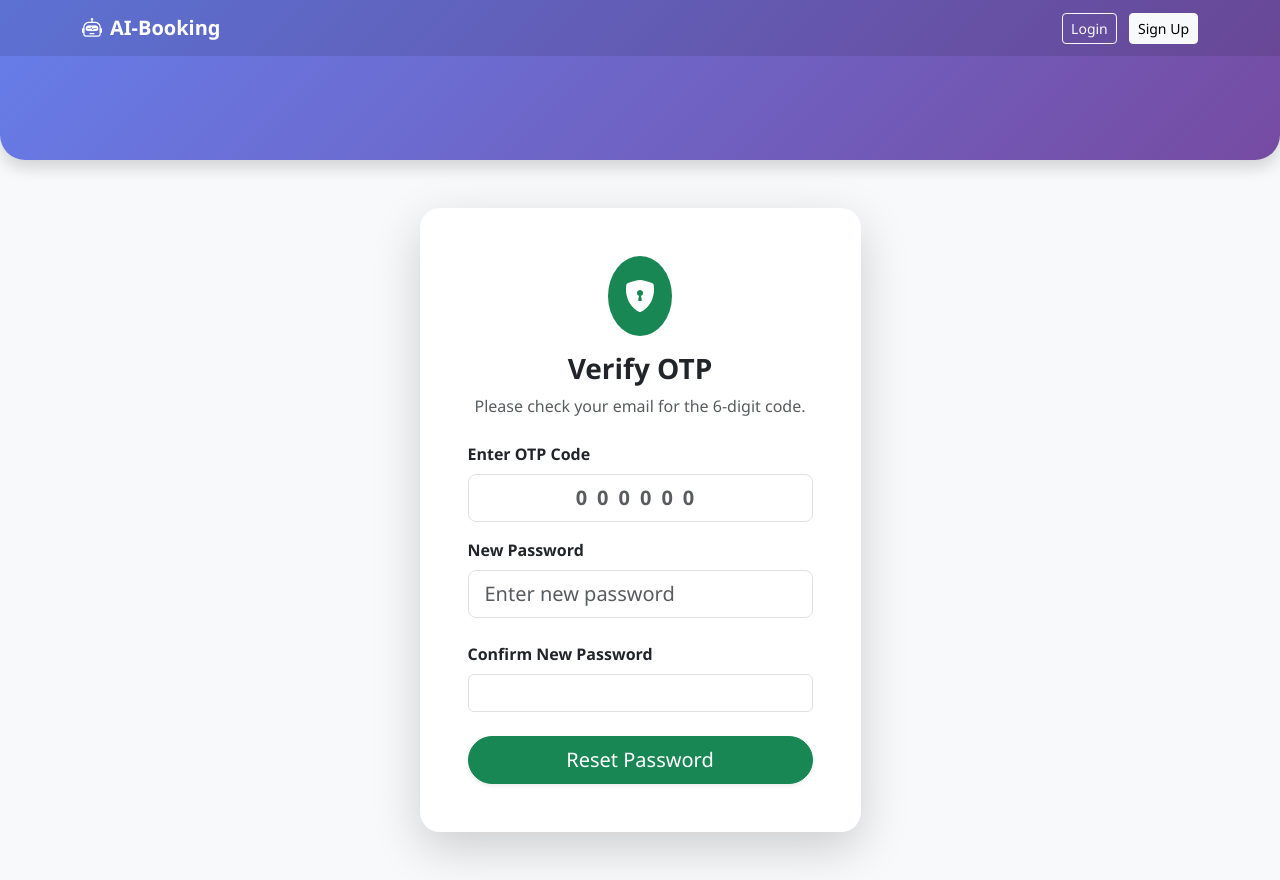
After one commit to kh1683/AI-based-Online-Service-Booking-and-Scheduling-System, a Django app: page /services/verify-otp/ in a window 1280 px wide. The commit adds this page. Run offline with Django 5.2, Linux system fonts and the light colour scheme.

Commit message:
function of forgot password, reset password, send OTP to email, validation of registration/login, onboarding choice

```diff
--- /dev/null
+++ b/HairSalon/services/templates/registration/verify_otp.html
@@ -0,0 +1,62 @@
+{% extends 'services/base.html' %}
+
+{% block content %}
+<div class="container mt-5">
+    <div class="row justify-content-center">
+        <div class="col-md-5">
+            <div class="card shadow-lg border-0" style="border-radius: 20px;">
+                <div class="card-body p-5">
+                    <div class="text-center mb-4">
+                        <div class="bg-success text-white d-inline-block p-3 rounded-circle mb-3">
+                            <i class="bi bi-shield-lock-fill fs-2"></i>
+                        </div>
+                        <h3 class="fw-bold">Verify OTP</h3>
+                        <p class="text-muted">Please check your email for the 6-digit code.</p>
+                    </div>
+
+                    <form method="POST">
+                        {% csrf_token %}
+                        <div class="mb-3">
+                            <label class="form-label fw-bold">Enter OTP Code</label>
+                            <input type="text" name="otp" class="form-control form-control-lg text-center fw-bold" maxlength="6" placeholder="000000" style="letter-spacing: 10px;" required>
+                        </div>
+
+                        <div class="mb-4">
+                            <label class="form-label fw-bold">New Password</label>
+                            <input type="password" name="new_password" class="form-control form-control-lg" placeholder="Enter new password" required>
+                        </div>
+                        <div class="mb-4">
+                            <label class="form-label fw-bold">Confirm New Password</label>
+                            <input type="password" id="confirm_password" class="form-control" required>
+                            <div id="passwordHelp" class="text-danger small mt-1" style="display:none;">The passwords you entered do not match.</div>
+                        </div>
+
+                        <button type="submit" class="btn btn-success btn-lg w-100 rounded-pill shadow-sm">
+                            Reset Password
+                        </button>
+                    </form>
+                </div>
+            </div>
+        </div>
+    </div>
+</div>
+<script>
+    // 简单的 JavaScript 逻辑：如果两次密码不一致，禁用提交按钮
+    const password = document.getElementById("new_password");
+    const confirm = document.getElementById("confirm_password");
+    const helpText = document.getElementById("passwordHelp");
+    const submitBtn = document.querySelector("button[type='submit']");
+
+    function validate() {
+        if (password.value !== confirm.value) {
+            helpText.style.display = "block";
+            submitBtn.disabled = true;
+        } else {
+            helpText.style.display = "none";
+            submitBtn.disabled = false;
+        }
+    }
+    confirm.addEventListener('keyup', validate);
+    password.addEventListener('keyup', validate);
+</script>
+{% endblock %}
--- a/HairSalon/services/urls.py
+++ b/HairSalon/services/urls.py
@@ -24,4 +24,9 @@ urlpatterns = [
     path('manage-staff/', views.manage_staff, name='manage_staff'),
     path('staff/<int:staff_id>/toggle/', views.toggle_staff_status, name='toggle_staff_status'),
     path('salon/<int:salon_id>/', views.salon_detail, name='salon_detail'),
+    path('forgot-password/', views.forgot_password, name='forgot_password'),
+    path('verify-otp/', views.verify_otp, name='verify_otp'),
+    # path('select-role/<str:role_choice>/', views.select_role, name='select_role'),
+    path('', views.home_router, name='home'),
+    path('choose-role/<str:role_choice>/', views.choose_role, name='choose_role'),
 ]
--- a/HairSalon/services/views.py
+++ b/HairSalon/services/views.py
@@ -1,6 +1,6 @@
 from django.shortcuts import render, redirect, get_object_or_404
 from django.contrib.auth.decorators import login_required
-from .models import Salon, Staff, Service, Booking
+from .models import Salon, Staff, Service, Booking, UserProfile
 from .forms import StaffForm, ServiceForm, BookingForm
 from datetime import date, timedelta
 from django.db.models import Count
@@ -10,6 +10,10 @@ from django import forms
 from django.utils import timezone
 from django.contrib import messages
 from datetime import datetime,time
+import random
+from django.core.mail import send_mail
+from django.contrib.auth.models import User
+from django.contrib.auth.hashers import check_password
 
 @login_required
 def salon_dashboard(request):
@@ -369,3 +373,99 @@ def salon_detail(request, salon_id):
         'salon': salon,
         'services': services
     })
+
+def forgot_password(request):
+    if request.method == 'POST':
+        email = request.POST.get('email')
+        user = User.objects.filter(email=email).first()
+
+        if user:
+            # 1. 生成 6 位随机数
+            otp = str(random.randint(100000, 999999))
+
+            # 2. 将 OTP 和 Email 存入 Session (有效期默认是浏览器关闭)
+            request.session['reset_otp'] = otp
+            request.session['reset_email'] = email
+
+            # 3. 发送邮件
+            subject = 'Your Password Reset OTP'
+            message = f'Your OTP for password reset is: {otp}. It will expire soon.'
+            from_email = 'your-email@gmail.com'
+
+            try:
+                send_mail(subject, message, from_email, [email])
+                messages.success(request, "OTP has been sent to your email.")
+                return redirect('verify_otp') # 跳转到输入验证码的页面
+            except Exception as e:
+                messages.error(request, "Failed to send email. Please try again.")
+        else:
+            messages.error(request, "No account found with this email.")
+
+    return render(request, 'registration/forgot_password.html')
+
+def verify_otp(request):
+    if request.method == 'POST':
+        user_otp = request.POST.get('otp')
+        new_password = request.POST.get('new_password')
+        session_otp = request.session.get('reset_otp')
+        email = request.session.get('reset_email')
+
+        if user_otp == session_otp:
+            # 验证成功，修改密码
+            user = User.objects.get(email=email)
+            if check_password(new_password, user.password):
+                messages.error(request, "Your new password cannot be the same as your old one. Please choose a different one.")
+                return render(request, 'registration/verify_otp.html') # 拦截，不让保存
+            user.set_password(new_password)
+            user.save()
+
+            # 清除 Session 防止重复使用
+            del request.session['reset_otp']
+            del request.session['reset_email']
+
+            messages.success(request, "Password reset successful! Please login.")
+            return redirect('login')
+        else:
+            messages.error(request, "Invalid OTP. Please try again.")
+
+    return render(request, 'registration/verify_otp.html')
+
+
+@login_required
+def choose_role(request, role_choice):
+    profile, created = UserProfile.objects.get_or_create(user=request.user)
+
+    if role_choice == 'customer':
+        profile.role = 'customer'
+        profile.save()
+        return redirect('salon_list') # 客户直接去看店
+
+    elif role_choice == 'merchant':
+        profile.role = 'merchant'
+        profile.save()
+        return redirect('create_salon') # 商家去填店名资料
+
+    return redirect('onboarding_page')
+
+
+
+@login_required
+def home_router(request):
+    # 🚩 改用 get_or_create，防止 DoesNotExist 报错
+    profile, created = UserProfile.objects.get_or_create(user=request.user)
+
+    # 如果角色还是 none，才显示 onboarding 页面
+    if profile.role == 'none':
+        return render(request, 'services/onboarding.html')
+
+    # 根据记录的角色分流
+    if profile.role == 'customer':
+        return redirect('salon_list')
+
+    elif profile.role == 'merchant':
+        if not profile.has_setup_salon:
+            return redirect('create_salon')
+        return redirect('merchant_dashboard')
+
+    # 兜底：如果出了意外，依然回选择页
+    return render(request, 'services/onboarding.html')
```
Also changed, not shown: HairSalon/HairSalon/settings.py (+11 -1 lines), HairSalon/services/models.py (+23 -0 lines), HairSalon/services/templates/registration/forgot_password.html (added, +38 -0 lines), HairSalon/services/templates/registration/login.html (+31 -10 lines), HairSalon/db.sqlite3, HairSalon/services/migrations/0009_userprofile.py (added).
